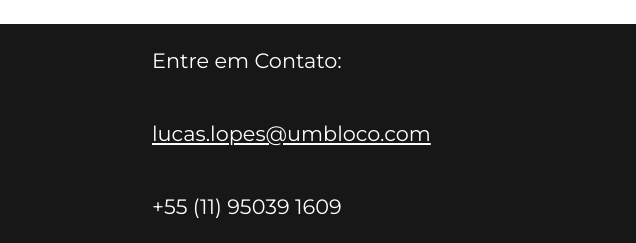
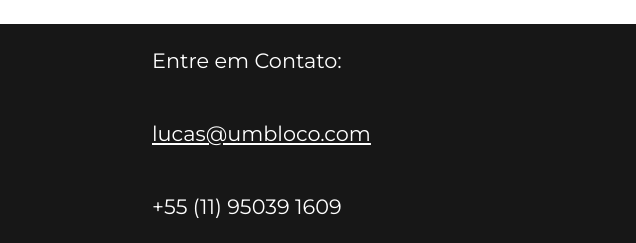
Before and after one commit to GustavohOmai/umbloco, a plain HTML site: page index.html in a window 1280 px wide. Shown: the part 2721-2964 px from the top of the page, 0-636 px from the left. Drawn offline with nearby package versions, Linux system fonts and the light colour scheme; a script that the page names is missing.

Commit message:
Update Email

```diff
--- a/index.html
+++ b/index.html
@@ -168,7 +168,7 @@
                 <div class="w-50 contato">
                     <h3>Entre em Contato:</h3>
                     <a href="">
-                        <h3>lucas.lopes@umbloco.com</h3>
+                        <h3>lucas@umbloco.com</h3>
                     </a>
                     <h3>+55 (11) 95039 1609</h3>
                 </div>
```
